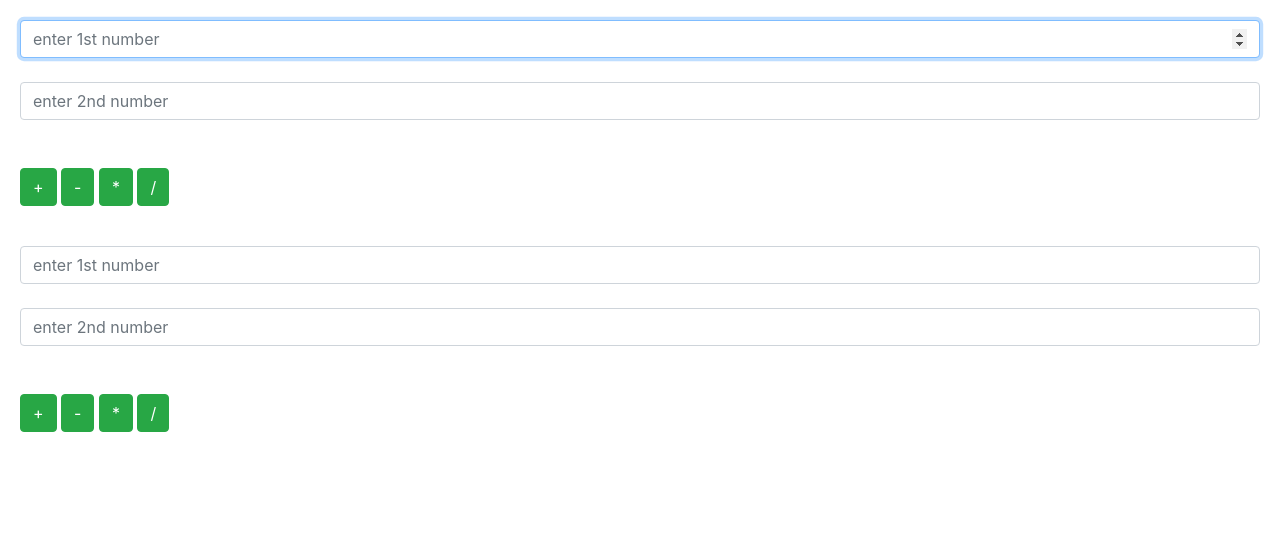
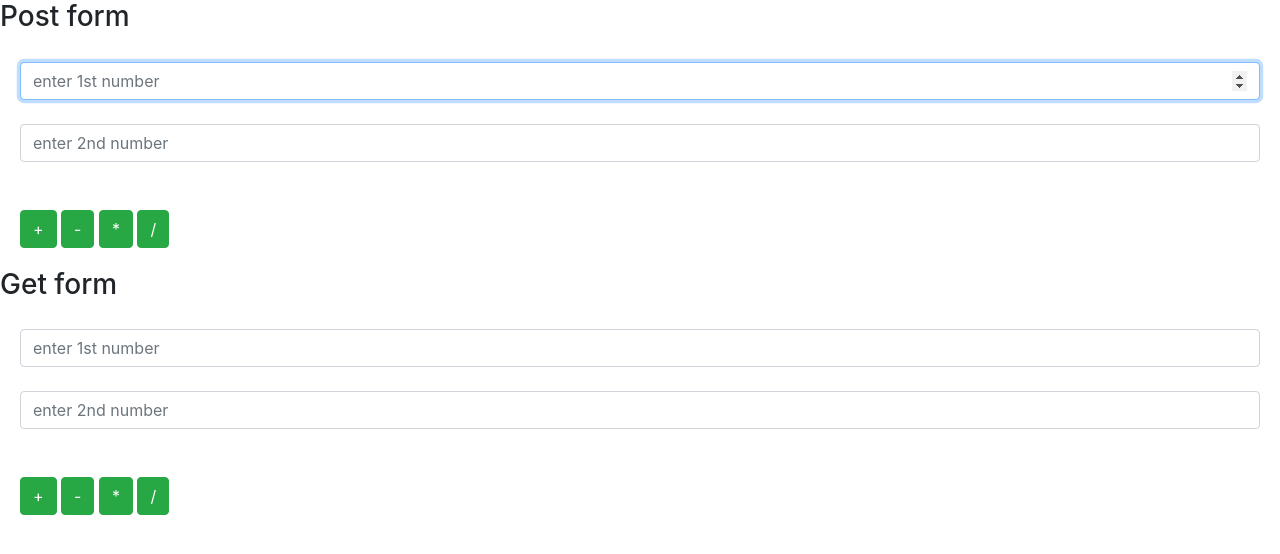
Before and after one commit to Sagar60/myfirstappbysagar, a website: page first/html/index.html in a window 1280 px wide. Drawn offline with nearby package versions, Linux system fonts and the light colour scheme.

Commit message:
Update index.html

```diff
--- a/first/html/index.html
+++ b/first/html/index.html
@@ -11,6 +11,7 @@
     <title>Sagar </title>
 </head>
 <body>
+    <h3>Post form</h3>
     <form action="" method="POST" class="card-body">
         <input type="number" placeholder="enter 1st number" name="q1" autofocus required class="form-control">
         <br>
@@ -21,6 +22,7 @@
         <input type="submit" formaction="/cal/mul" value="*" class="btn btn-success">
         <input type="submit" formaction="/cal/div" value="/" class="btn btn-success">
     </form>
+    <h3>Get form</h3>
     <form action="" method="GET" class="card-body">
         <input type="number" placeholder="enter 1st number" name="q1" autofocus required class="form-control">
         <br>
```
